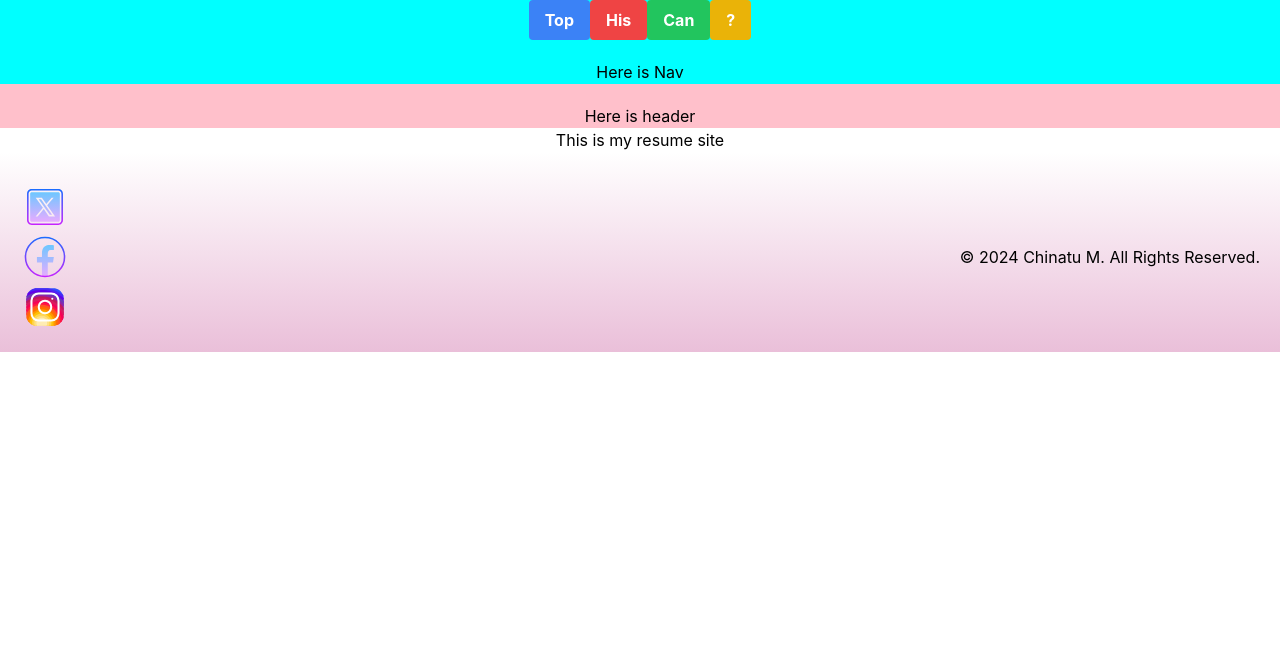
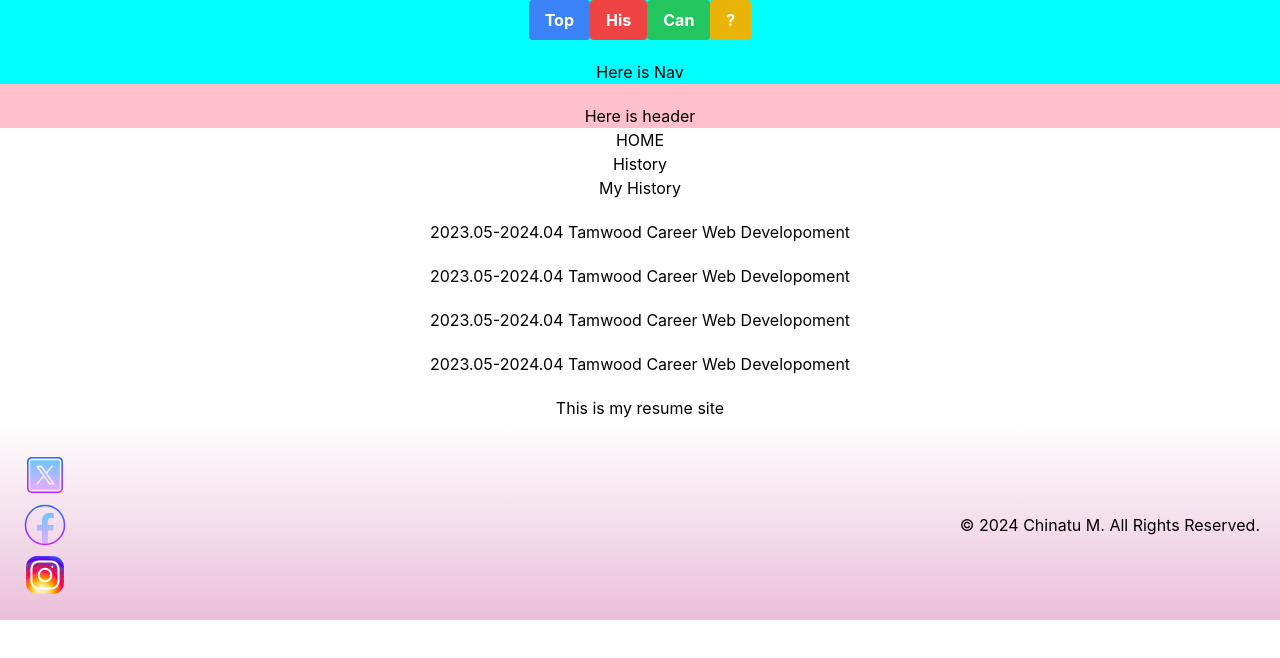
Before and after one commit to Chinatsu0820/my-portfolio, a React (Create React App) app: page /History in a window 1280 px wide. Shown: the top 658 px of the page. Built offline with nearby package versions, Linux system fonts and the light colour scheme.

Commit message:
add history page& Route

```diff
--- a/package.json
+++ b/package.json
@@ -8,6 +8,7 @@
     "@testing-library/user-event": "^13.5.0",
     "react": "^18.2.0",
     "react-dom": "^18.2.0",
+    "react-router-dom": "^6.22.3",
     "react-scripts": "5.0.1",
     "web-vitals": "^2.1.4"
   },
--- a/src/App.css
+++ b/src/App.css
@@ -1,38 +1,4 @@
 .App {
   text-align: center;
+  background-color: white;
 }
-
-.App-logo {
-  height: 40vmin;
-  pointer-events: none;
-}
-
-@media (prefers-reduced-motion: no-preference) {
-  .App-logo {
-    animation: App-logo-spin infinite 20s linear;
-  }
-}
-
-.App-header {
-  background-color: #282c34;
-  min-height: 100vh;
-  display: flex;
-  flex-direction: column;
-  align-items: center;
-  justify-content: center;
-  font-size: calc(10px + 2vmin);
-  color: white;
-}
-
-.App-link {
-  color: #61dafb;
-}
-
-@keyframes App-logo-spin {
-  from {
-    transform: rotate(0deg);
-  }
-  to {
-    transform: rotate(360deg);
-  }
-}
--- a/src/App.js
+++ b/src/App.js
@@ -1,14 +1,25 @@
 import './App.css';
 import Header from './components/sections/Header';
 import Footer from './components/sections/Footer';
+import History from './components/pages/History';
+import { BrowserRouter, Link, Route, Routes } from "react-router-dom";
 
 function App() {
   return (
-    <div className="App">
+    <BrowserRouter>
+    <div className='App'>
       <Header />
+      <Link to='/'>HOME</Link>
+      <br />
+      <Link to='/History'>History</Link>
+      <br />
+      <Routes>
+        <Route path='/History' element={<History />} />
+      </Routes>
       This is my resume site
       <Footer />
     </div>
+    </BrowserRouter>
   );
 }
 
--- /dev/null
+++ b/src/components/pages/History.jsx
@@ -0,0 +1,13 @@
+import React from "react";
+
+export default function History({}){
+    return (
+        <div className='history-page'>
+            <h1>My History</h1>
+            <p>2023.05-2024.04 Tamwood Career Web Developoment</p>
+            <p>2023.05-2024.04 Tamwood Career Web Developoment</p>
+            <p>2023.05-2024.04 Tamwood Career Web Developoment</p>
+            <p>2023.05-2024.04 Tamwood Career Web Developoment</p>
+        </div>
+    );
+}
```
Also changed, not shown: 2 other files (tests, documents, lock files or other folders).
